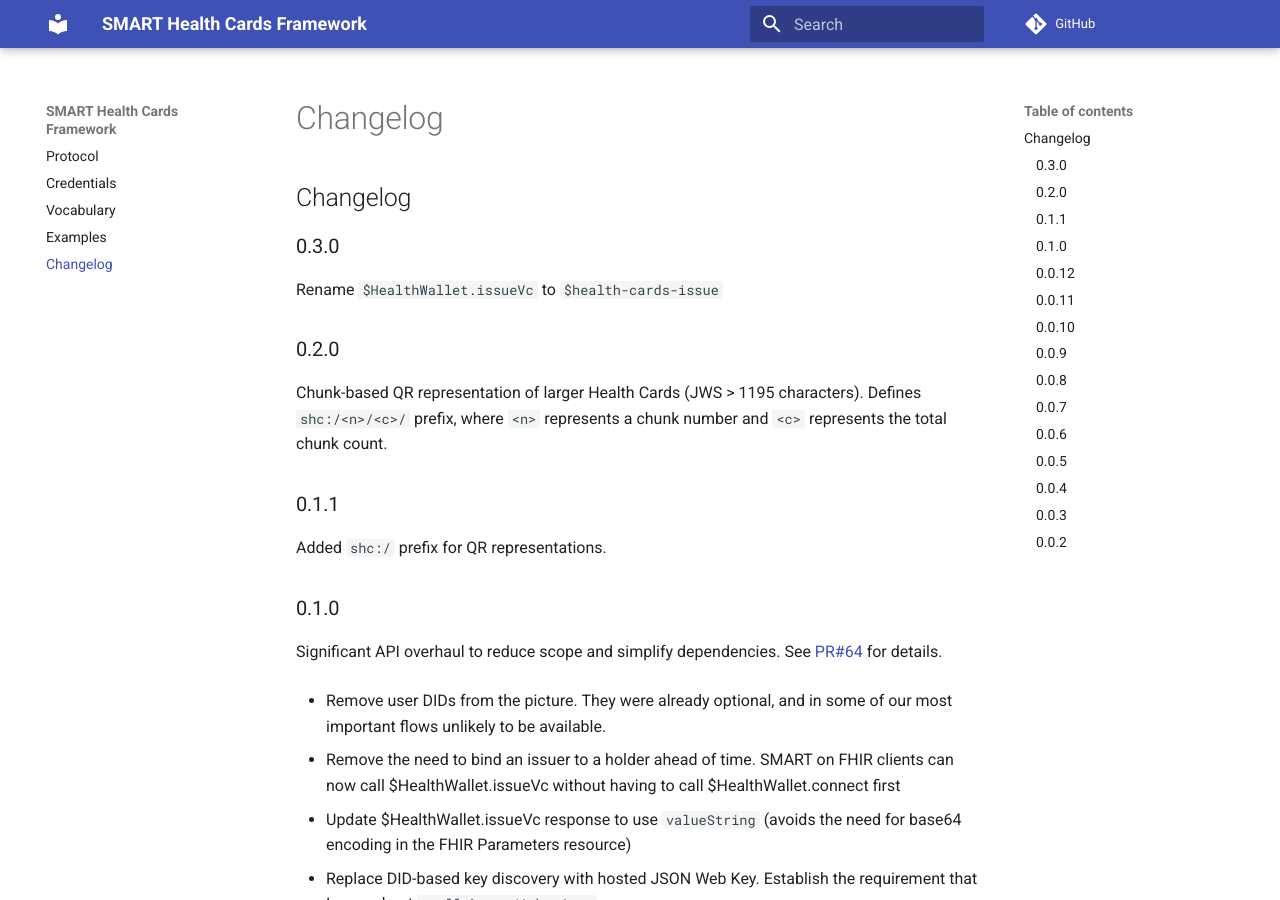
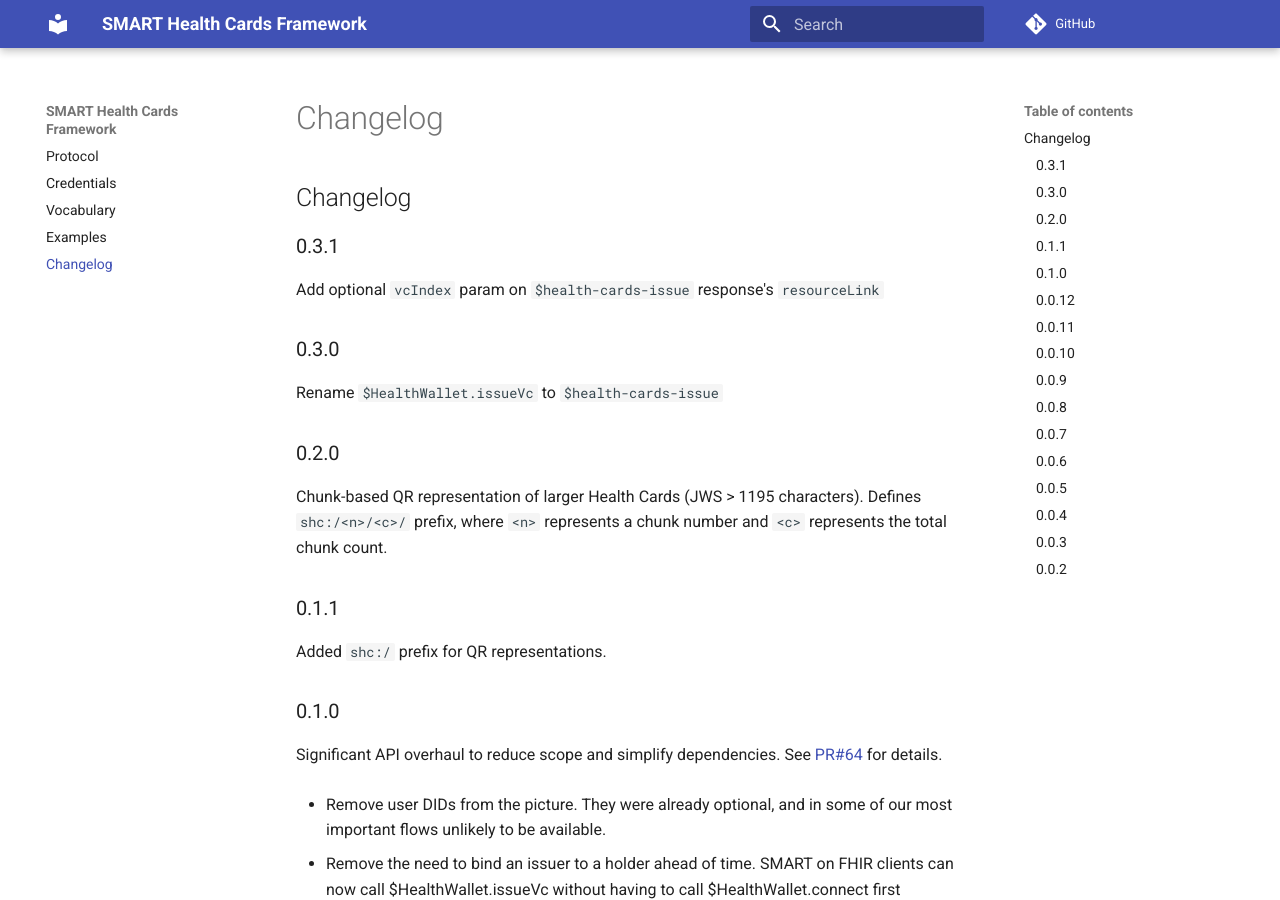
Before and after one commit to smart-on-fhir/health-cards, an MkDocs documentation site: the page built from docs/changelog.md, in a window 1280 px wide and 900 px high. Built offline with MkDocs 1.6.1 and Material for MkDocs 9.7.7, drawn with Linux system fonts in a browser that asks for light colours; comment, search, counter and statistics services are not loaded.

Commit message:
Update changelog.md

```diff
--- a/docs/changelog.md
+++ b/docs/changelog.md
@@ -1,4 +1,8 @@
 # Changelog
+
+## 0.3.1
+
+Add optional `vcIndex` param on `$health-cards-issue` response's `resourceLink`
 
 ## 0.3.0
 
```
